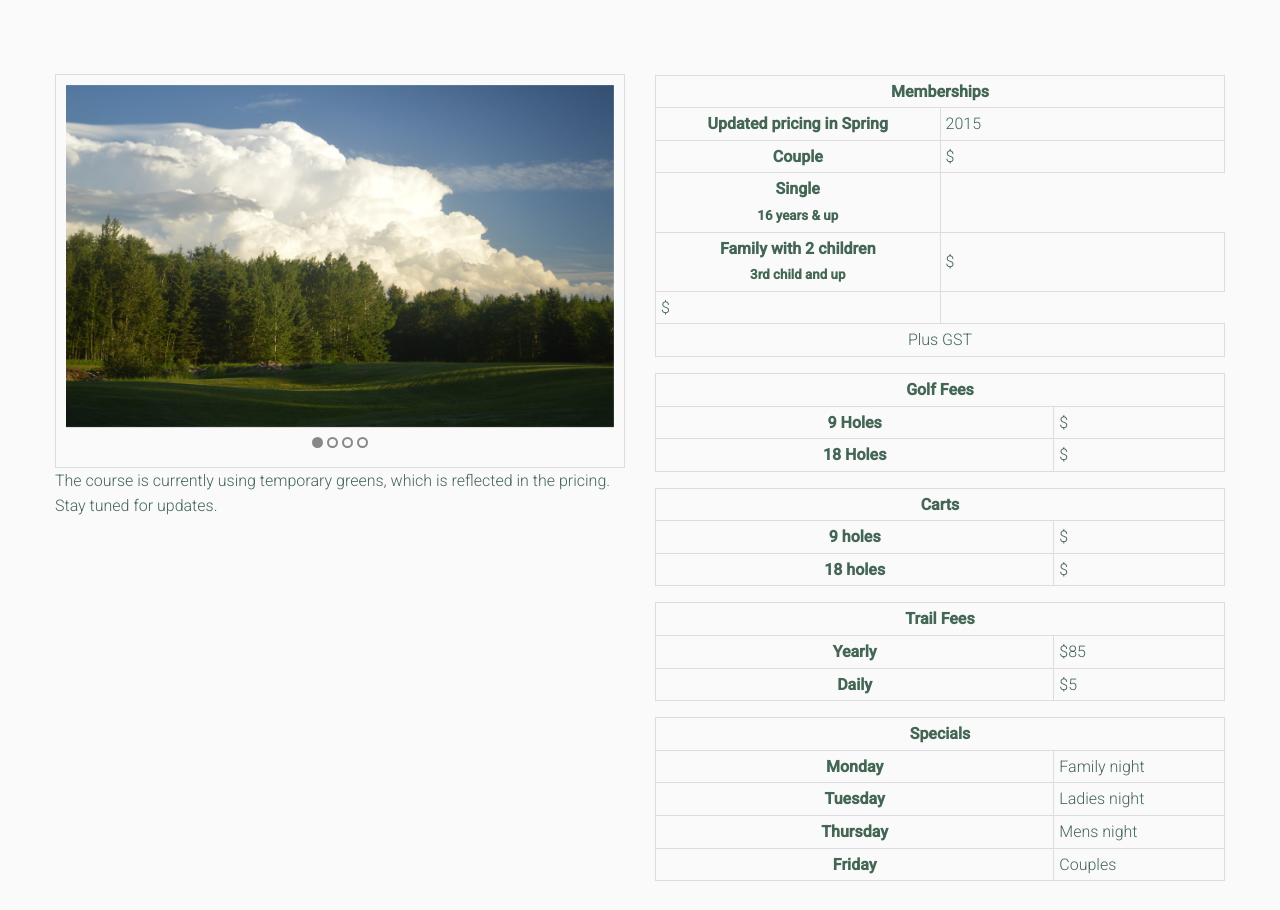
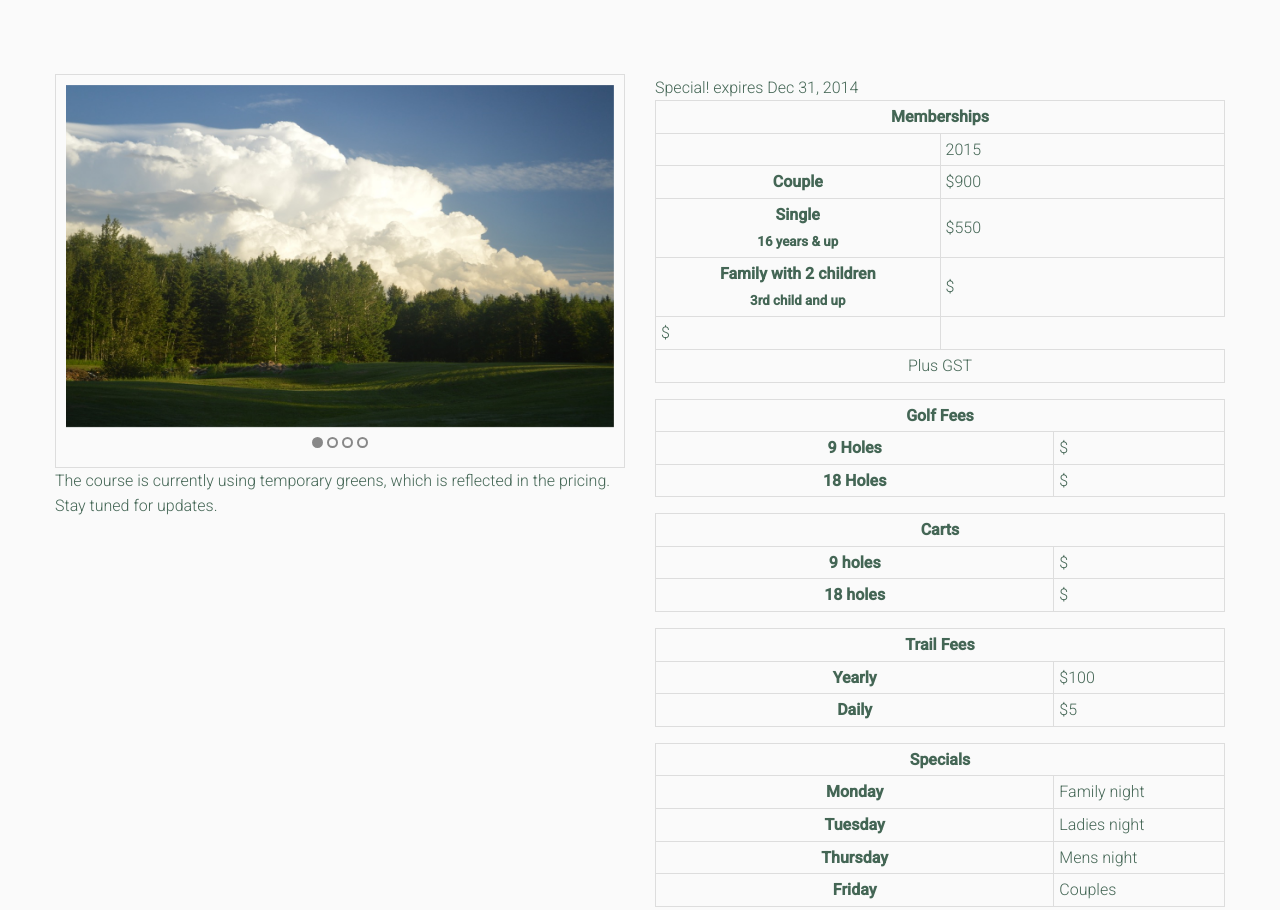
Before and after one commit to birchwood-golf-and-country-club/birchwood-golf-and-country-club.github.io, a website: page index.html in a window 1280 px wide. Shown: the part 913-1823 px from the top of the page. Drawn offline with Linux system fonts and the light colour scheme; a web font is replaced by a local one.

Commit message:
Update index.html

```diff
--- a/index.html
+++ b/index.html
@@ -83,9 +83,9 @@
           <tr><th colspan="2">Memberships</th></tr>
         </thead>
         <tbody>
-          <tr><th>Updated pricing in Spring</th><td>2015</td></tr>
-          <tr><th>Couple</th><td>$</td></tr>
-          <tr><th>Single<br><small>16 years &amp; up</small>
+          <tr><th></th>Special! expires Dec 31, 2014<td>2015</td></tr>
+          <tr><th>Couple</th><td>$900</td></tr>
+          <tr><th>Single<br><small>16 years &amp; up</small></th><td>$550</td></tr>
           <tr><th>Family with 2 children<br><small>3rd child and up</th><td> $ </td></tr></small></th><td>$</td></tr>
           <tr><td class="text-center" colspan="2">Plus GST </td></tr>
         </tbody>
@@ -112,7 +112,7 @@
       <table class="price-list">
         <tbody>
           <tr><th colspan="2">Trail Fees</th></tr>
-          <tr><th>Yearly</th><td>$85</td></tr>
+          <tr><th>Yearly</th><td>$100</td></tr>
           <tr><th>Daily</th><td>$5</td></tr>
         </tbody>
       </table>
@@ -180,6 +180,8 @@
           </tbody>
       </table>
 
+<!-- Facebook Badge START --><a href="https://www.facebook.com/pages/Birchwood-Golf-Country-Club/581913965251761" title="Birchwood Golf &amp; Country Club" style="font-family: &quot;lucida grande&quot;,tahoma,verdana,arial,sans-serif; font-size: 11px; font-variant: normal; font-style: normal; font-weight: normal; color: #3B5998; text-decoration: none;" target="_TOP">Birchwood Golf &amp; Country Club</a><span style="font-family: &#039;lucida grande&#039;,tahoma,verdana,arial,sans-serif;font-size: 11px;line-height: 16px;font-variant: normal;font-style: normal;font-weight: normal;color: #555555;text-decoration: none;">&nbsp;|&nbsp;</span><a href="https://www.facebook.com/advertising" title="Make your own badge!" style="font-family: &quot;lucida grande&quot;,tahoma,verdana,arial,sans-serif; font-size: 11px; font-variant: normal; font-style: normal; font-weight: normal; color: #3B5998; text-decoration: none;" target="_TOP">Promote Your Page Too</a><br /><a href="https://www.facebook.com/pages/Birchwood-Golf-Country-Club/581913965251761" title="Birchwood Golf &amp; Country Club" target="_TOP"><img class="img" src="https://badge.facebook.com/badge/581913965251761.1305.168080671.png" style="border: 0px;" alt="" /></a><!-- Facebook Badge END -->
+
     </div>
   </div>
 </div></div>
```
